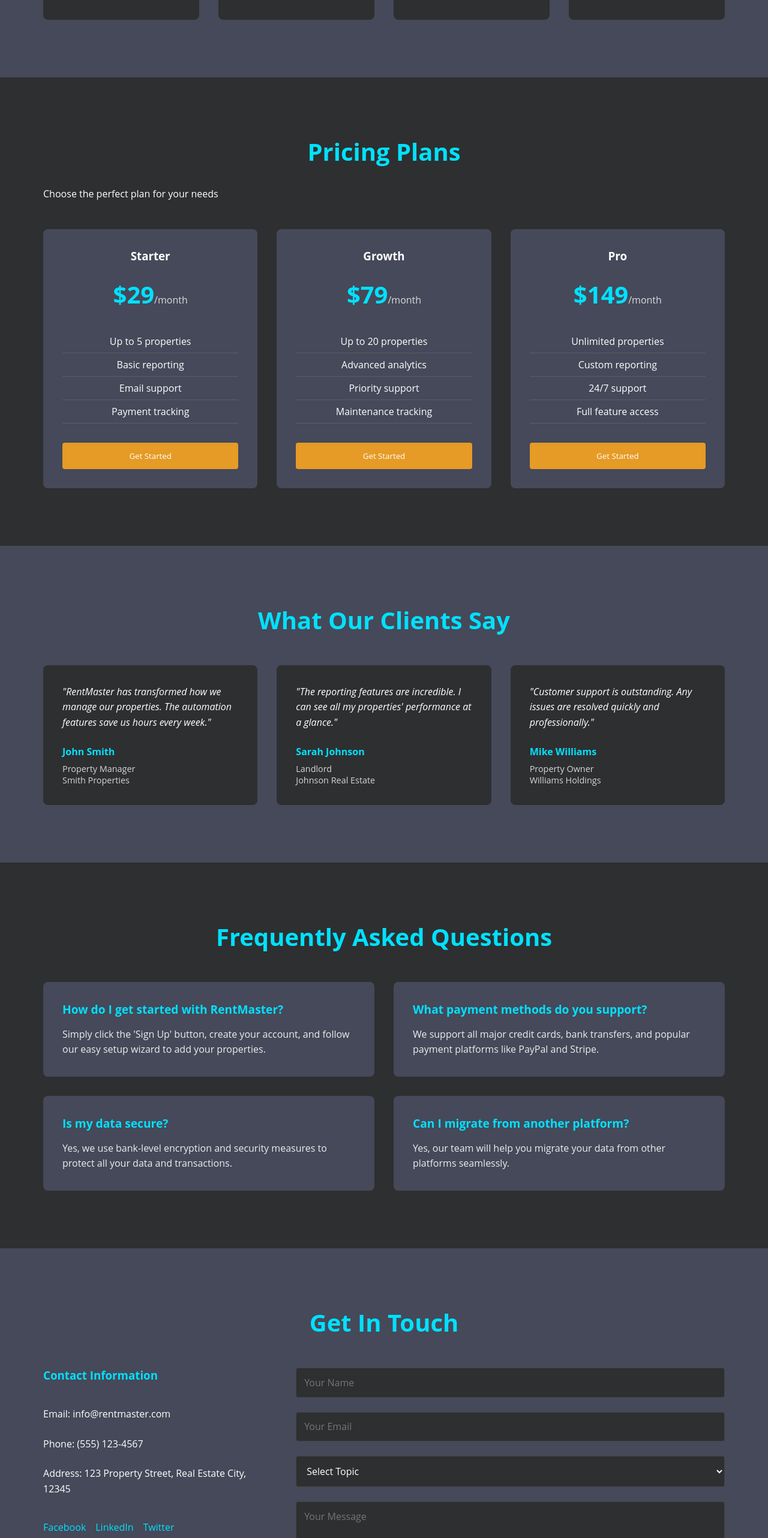
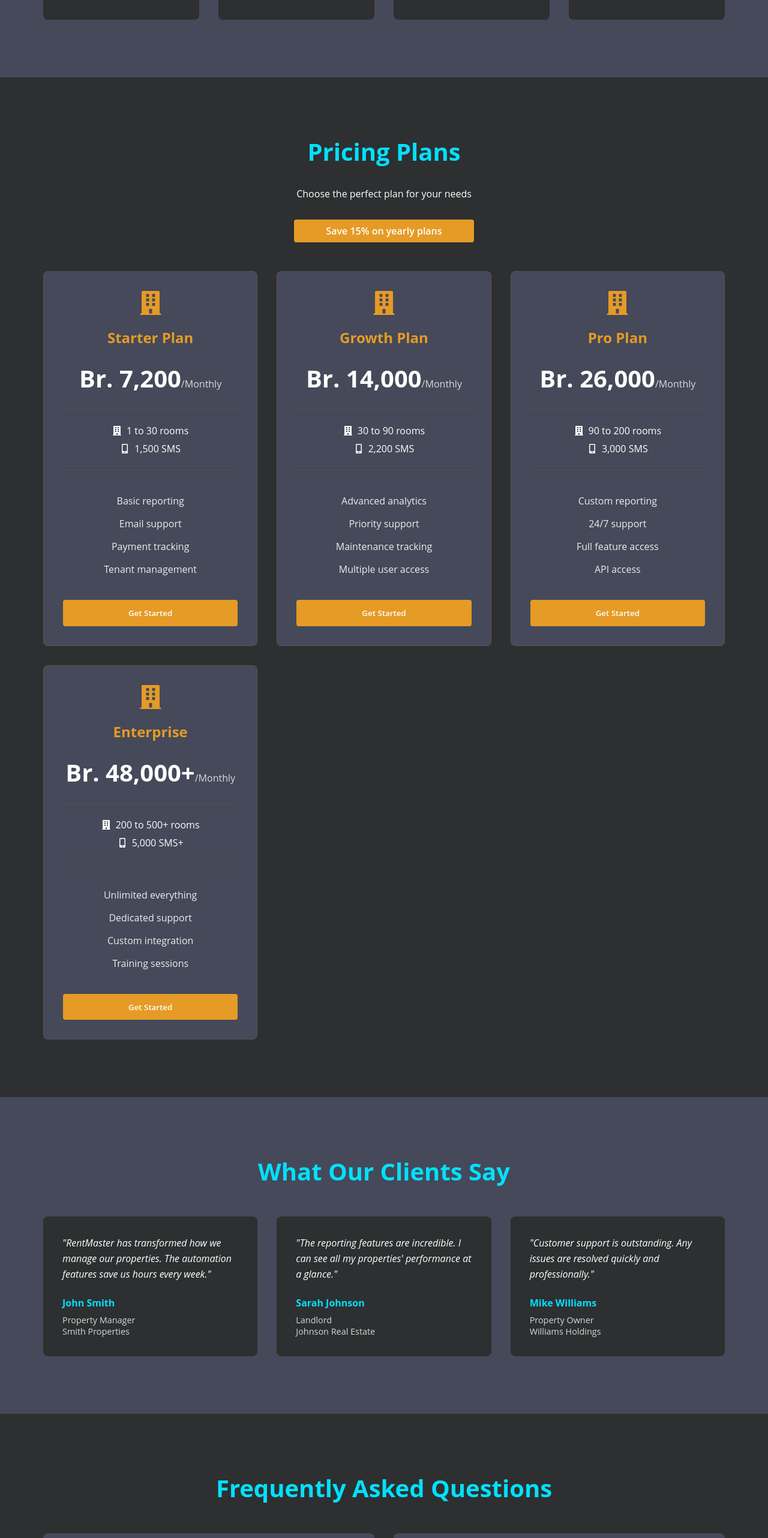
Before and after one commit to Fraol-D/RentalSite, a React (Vite) app: page / in a window 1280 px wide. Shown: the part 2382-4946 px from the top of the page at 60% size. Built offline with nearby package versions, Linux system fonts and the light colour scheme.

Commit message:
added the icons and pricing

```diff
--- a/package.json
+++ b/package.json
@@ -11,7 +11,8 @@
   },
   "dependencies": {
     "react": "^18.2.0",
-    "react-dom": "^18.2.0"
+    "react-dom": "^18.2.0",
+    "react-icons": "^5.3.0"
   },
   "devDependencies": {
     "@types/react": "^18.2.43",
--- a/src/components/sections/Contact.jsx
+++ b/src/components/sections/Contact.jsx
@@ -1,3 +1,5 @@
+import { FaFacebookF, FaLinkedinIn, FaTwitter, FaEnvelope, FaPhone, FaMapMarkerAlt } from 'react-icons/fa'
+
 const Contact = () => {
   return (
     <section id="contact" className="contact">
@@ -6,13 +8,19 @@
         <div className="contact-content">
           <div className="contact-info">
             <h3>Contact Information</h3>
-            <p>Email: info@rentmaster.com</p>
-            <p>Phone: (555) 123-4567</p>
-            <p>Address: 123 Property Street, Real Estate City, 12345</p>
+            <p><FaEnvelope className="contact-icon" /> info@rentmaster.com</p>
+            <p><FaPhone className="contact-icon" /> (555) 123-4567</p>
+            <p><FaMapMarkerAlt className="contact-icon" /> 123 Property Street, Real Estate City, 12345</p>
             <div className="social-links">
-              <a href="#" className="social-link">Facebook</a>
-              <a href="#" className="social-link">LinkedIn</a>
-              <a href="#" className="social-link">Twitter</a>
+              <a href="#" className="social-link" aria-label="Facebook">
+                <FaFacebookF />
+              </a>
+              <a href="#" className="social-link" aria-label="LinkedIn">
+                <FaLinkedinIn />
+              </a>
+              <a href="#" className="social-link" aria-label="Twitter">
+                <FaTwitter />
+              </a>
             </div>
           </div>
           <form className="contact-form">
--- a/src/components/sections/Pricing.jsx
+++ b/src/components/sections/Pricing.jsx
@@ -1,34 +1,62 @@
+import { FaBuilding, FaEnvelope, FaMobileAlt } from 'react-icons/fa'
+
 const Pricing = () => {
   const plans = [
     {
-      name: 'Starter',
-      price: '$29',
+      name: 'Starter Plan',
+      price: 'Br. 7,200',
+      period: 'Monthly',
+      rooms: '1 to 30 rooms',
+      sms: '1,500 SMS',
       features: [
-        'Up to 5 properties',
         'Basic reporting',
         'Email support',
-        'Payment tracking'
-      ]
+        'Payment tracking',
+        'Tenant management'
+      ],
+      icon: <FaBuilding className="plan-icon" />
     },
     {
-      name: 'Growth',
-      price: '$79',
+      name: 'Growth Plan',
+      price: 'Br. 14,000',
+      period: 'Monthly',
+      rooms: '30 to 90 rooms',
+      sms: '2,200 SMS',
       features: [
-        'Up to 20 properties',
         'Advanced analytics',
         'Priority support',
-        'Maintenance tracking'
-      ]
+        'Maintenance tracking',
+        'Multiple user access'
+      ],
+      icon: <FaBuilding className="plan-icon" />
     },
     {
-      name: 'Pro',
-      price: '$149',
+      name: 'Pro Plan',
+      price: 'Br. 26,000',
+      period: 'Monthly',
+      rooms: '90 to 200 rooms',
+      sms: '3,000 SMS',
       features: [
-        'Unlimited properties',
         'Custom reporting',
         '24/7 support',
-        'Full feature access'
-      ]
+        'Full feature access',
+        'API access'
+      ],
+      icon: <FaBuilding className="plan-icon" />
+    },
+    {
+      name: 'Enterprise',
+      price: 'Br. 48,000+',
+      period: 'Monthly',
+      rooms: '200 to 500+ rooms',
+      sms: '5,000 SMS+',
+      features: [
+        'Unlimited everything',
+        'Dedicated support',
+        'Custom integration',
+        'Training sessions'
+      ],
+      icon: <FaBuilding className="plan-icon" />
     }
   ]
 
@@ -37,13 +65,21 @@
       <div className="container">
         <h2>Pricing Plans</h2>
         <p className="section-description">Choose the perfect plan for your needs</p>
+        <div className="save-banner">
+          <span>Save 15% on yearly plans</span>
+        </div>
         <div className="pricing-grid">
           {plans.map((plan, index) => (
             <div key={index} className="pricing-card">
+              {plan.icon}
               <h3>{plan.name}</h3>
               <div className="price">
                 <span className="amount">{plan.price}</span>
-                <span className="period">/month</span>
+                <span className="period">/{plan.period}</span>
+              </div>
+              <div className="plan-details">
+                <p className="rooms"><FaBuilding /> {plan.rooms}</p>
+                <p className="sms"><FaMobileAlt /> {plan.sms}</p>
               </div>
               <ul className="features-list">
                 {plan.features.map((feature, i) => (
--- a/src/styles/components/contact.css
+++ b/src/styles/components/contact.css
@@ -25,20 +25,36 @@
   line-height: 1.6;
 }
 
+.contact-icon {
+  color: var(--accent);
+  margin-right: 0.5rem;
+  font-size: 1.2rem;
+}
+
 .social-links {
   display: flex;
-  gap: 1rem;
-  margin-top: 1rem;
+  gap: 1.5rem;
+  margin-top: 2rem;
 }
 
 .social-link {
-  color: var(--primary);
+  color: var(--white);
   text-decoration: none;
-  transition: color 0.3s ease;
+  transition: all 0.3s ease;
+  width: 40px;
+  height: 40px;
+  background: var(--accent);
+  border-radius: 50%;
+  display: flex;
+  align-items: center;
+  justify-content: center;
+  font-size: 1.2rem;
 }
 
 .social-link:hover {
-  color: var(--accent);
+  background: var(--primary);
+  transform: translateY(-2px);
+  box-shadow: 0 4px 8px rgba(0, 0, 0, 0.2);
 }
 
 .contact-form {
--- a/src/styles/components/pricing.css
+++ b/src/styles/components/pricing.css
@@ -1,10 +1,28 @@
 .pricing {
   padding: 6rem 2rem;
+  background-color: var(--background);
+}
+
+.section-description {
+  text-align: center;
+  color: var(--white);
+  margin-bottom: 2rem;
+}
+
+.save-banner {
+  background-color: var(--accent);
+  color: var(--white);
+  text-align: center;
+  padding: 0.5rem;
+  border-radius: 4px;
+  margin: 0 auto 3rem;
+  max-width: 300px;
+  font-weight: 600;
 }
 
 .pricing-grid {
   display: grid;
-  grid-template-columns: repeat(auto-fit, minmax(300px, 1fr));
+  grid-template-columns: repeat(auto-fit, minmax(280px, 1fr));
   gap: 2rem;
   margin-top: 3rem;
 }
@@ -15,10 +33,24 @@
   padding: 2rem;
   text-align: center;
   transition: transform 0.3s ease;
+  border: 1px solid rgba(229, 155, 37, 0.1);
 }
 
 .pricing-card:hover {
   transform: translateY(-5px);
+  border-color: var(--accent);
+}
+
+.plan-icon {
+  font-size: 2.5rem;
+  color: var(--accent);
+  margin-bottom: 1rem;
+}
+
+.pricing-card h3 {
+  color: var(--accent);
+  margin-bottom: 1rem;
+  font-size: 1.5rem;
 }
 
 .price {
@@ -28,12 +60,28 @@
 .amount {
   font-size: 2.5rem;
   font-weight: bold;
-  color: var(--primary);
+  color: var(--white);
 }
 
 .period {
   color: var(--white);
   opacity: 0.8;
+}
+
+.plan-details {
+  margin: 1.5rem 0;
+  padding: 1rem 0;
+  border-top: 1px solid rgba(229, 155, 37, 0.1);
+  border-bottom: 1px solid rgba(229, 155, 37, 0.1);
+}
+
+.plan-details p {
+  display: flex;
+  align-items: center;
+  justify-content: center;
+  gap: 0.5rem;
+  margin: 0.5rem 0;
+  color: var(--white);
 }
 
 .features-list {
@@ -43,7 +91,8 @@
 
 .features-list li {
   padding: 0.5rem 0;
-  border-bottom: 1px solid rgba(255, 255, 255, 0.1);
+  color: var(--white);
+  opacity: 0.9;
 }
 
 .select-plan {
@@ -52,8 +101,16 @@
   padding: 0.8rem 2rem;
   border-radius: 4px;
   width: 100%;
+  font-weight: 600;
 }
 
 .select-plan:hover {
   background: var(--primary);
+  transform: translateY(-2px);
 }
+
+@media (max-width: 768px) {
+  .pricing-grid {
+    grid-template-columns: 1fr;
+  }
+}
```
Also changed, not shown: 1 other file (tests, documents, lock files or other folders).
